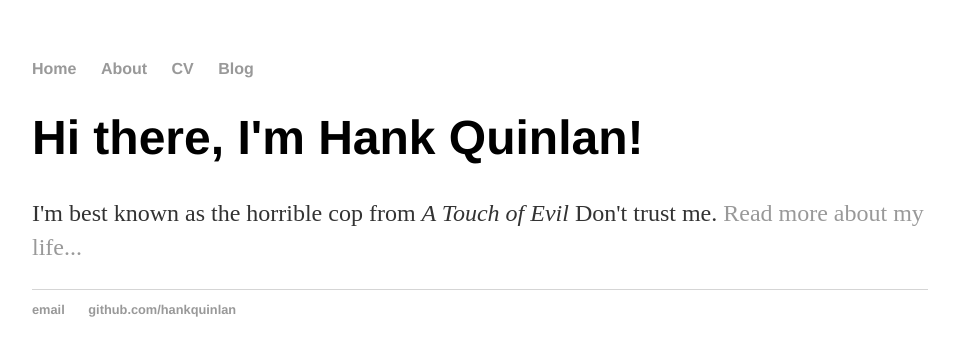
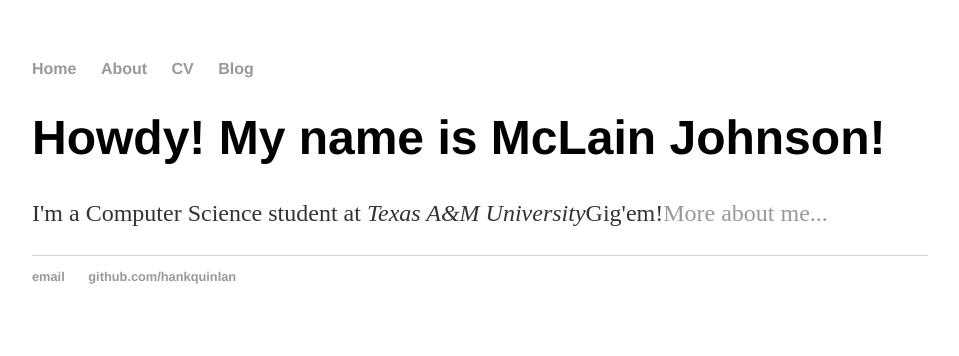
Before and after one commit to mclainj/mclainj.github.io, a Jekyll site: the page built from index.html, in a window 1280 px wide. Shown: the top 356 px of the page, without its empty margins (160-1119 px from the left). Built offline with Jekyll 4.4.1, drawn with Linux system fonts in a browser that asks for light colours.

Commit message:
Changed format

```diff
--- a/index.html
+++ b/index.html
@@ -1,30 +1,8 @@
-<!DOCTYPE html>
-<html>
-	<head>
-		<title>Hank Quinlan, Horrible Cop</title>
-		<!-- link to main stylesheet -->
-		<link rel="stylesheet" type="text/css" href="/css/main.css">
-	</head>
-	<body>
-		<nav>
-    		<ul>
-        		<li><a href="/">Home</a></li>
-	        	<li><a href="/about">About</a></li>
-        		<li><a href="/cv">CV</a></li>
-        		<li><a href="/blog">Blog</a></li>
-    		</ul>
-		</nav>
-		<div class="container">
-    		<div class="blurb">
-        		<h1>Hi there, I'm Hank Quinlan!</h1>
-				<p>I'm best known as the horrible cop from <em>A Touch of Evil</em> Don't trust me. <a href="/about">Read more about my life...</a></p>
-    		</div><!-- /.blurb -->
-		</div><!-- /.container -->
-		<footer>
-    		<ul>
-        		<li><a href="mailto:hankquinlanhub@gmail.com">email</a></li>
-        		<li><a href="https://github.com/hankquinlan">github.com/hankquinlan</a></li>
-			</ul>
-		</footer>
-	</body>
-</html>
+---
+layout: default
+title: McLain Johnson
+---
+<div class="blurb">
+	<h1>Howdy! My name is McLain Johnson!</h1>
+	<p>I'm a Computer Science student at <em>Texas A&M University</em>Gig'em!<a href="/about">More about me...</a></p>
+</div><!-- /.blurb -->
```
